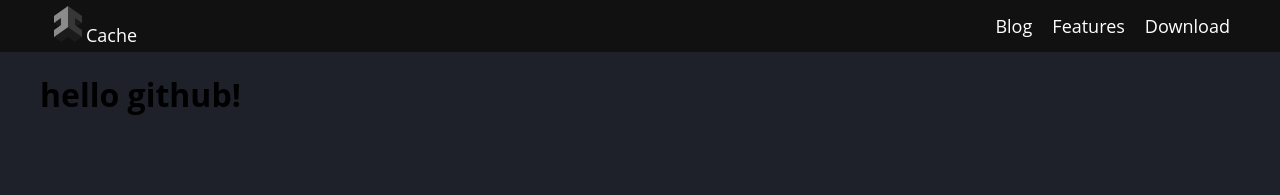
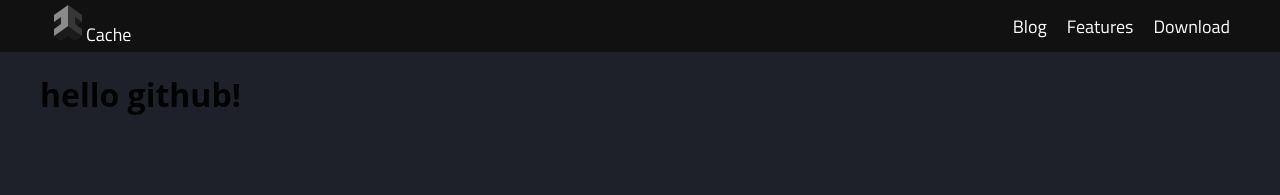
Before and after one commit to cup-lang/cup-lang.org, a Jekyll site: the page built from index.html, in a window 1280 px wide. Shown: the top 195 px of the page. Built offline with Jekyll 4.4.1, drawn with Linux system fonts in a browser that asks for light colours.

Commit message:
Update default.html

```diff
--- a/_layouts/default.html
+++ b/_layouts/default.html
@@ -9,6 +9,7 @@
     <meta name="description" content="Tired of C++? Try Cache.">
     <meta name="keywords" content="cache,programming,language,download,github,discord,reddit,official">
     <link rel="shortcut icon" href="favicon.ico" type="image/vnd.microsoft.icon">
+    <link href="https://fonts.googleapis.com/css2?family=Titillium+Web&display=swap" rel="stylesheet">
     <style type="text/css">
         body {
             margin: 0;
@@ -26,6 +27,7 @@
             color: #fff;
             text-decoration: none;
             font-size: 18px;
+            font-family: "Titillium Web";
         }
 
         .nav-content {
```
